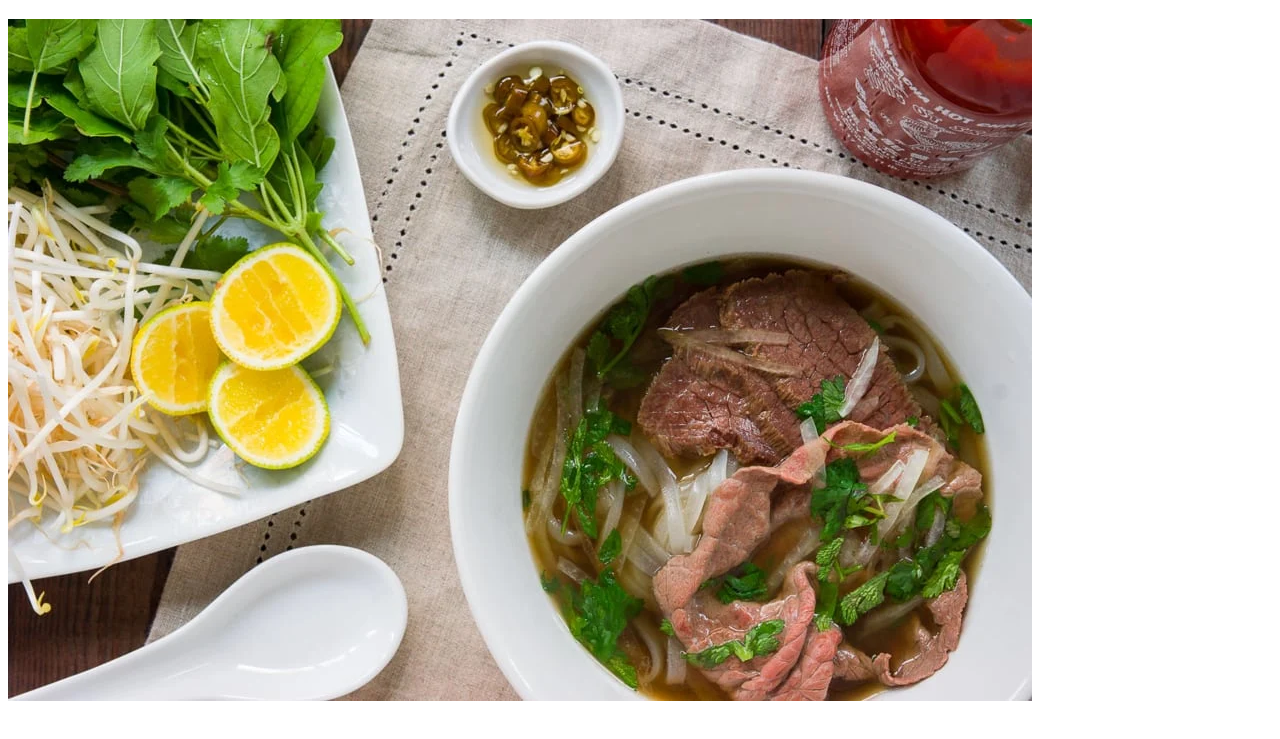
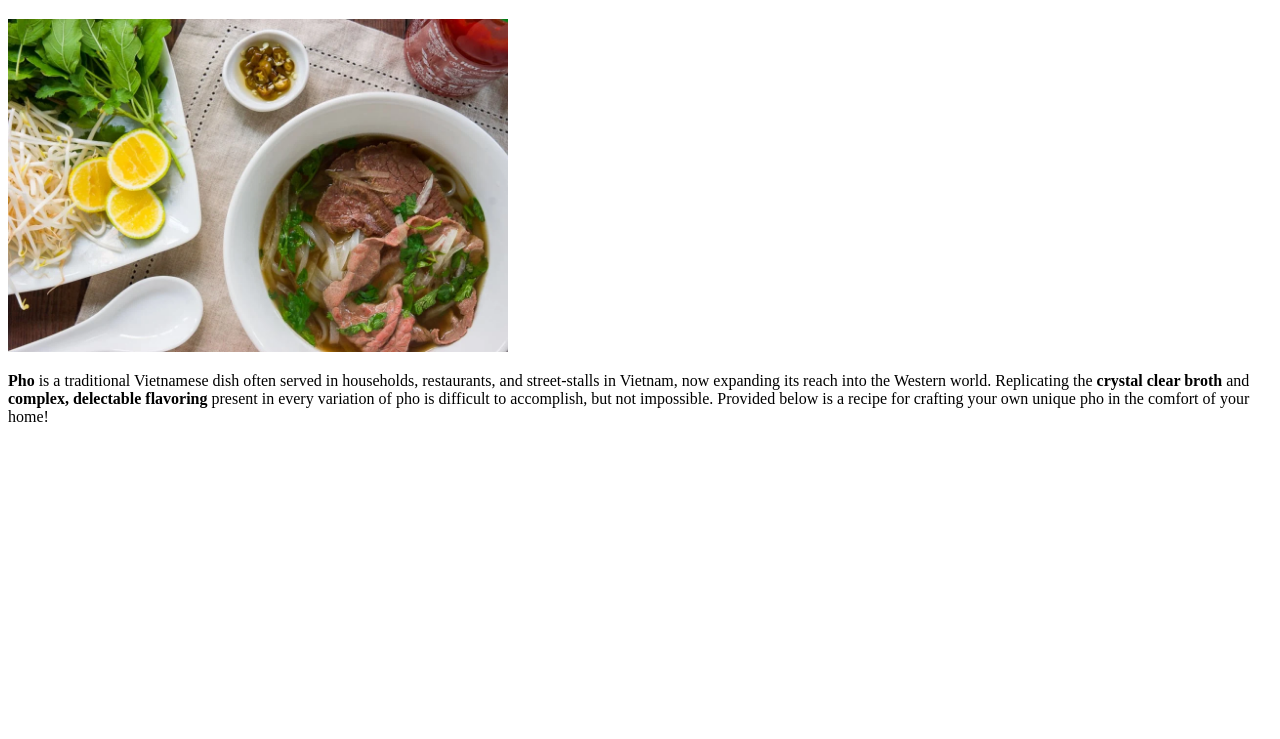
Before and after one commit to crxbun/odin-recipes, a plain HTML site: page recipes/pho.html in a window 1280 px wide. Shown: the part 61-800 px from the top of the page. Drawn offline with Linux system fonts and the light colour scheme.

Commit message:
Added recipe description to Pho recipe page

```diff
--- a/recipes/pho.html
+++ b/recipes/pho.html
@@ -7,6 +7,11 @@
 
     <body>
         <h1>Vietnamese Pho</h1>
-        <p><img src="../img/pho.png" alt="a delicious bowl of pho"></a></p>
+        <p><img src="../img/pho.png" alt="a delicious bowl of pho" width="500"></a></p>
+        <p><strong>Pho</strong> is a traditional Vietnamese dish often served in households, restaurants, and street-stalls
+            in Vietnam, now expanding its reach into the Western world. Replicating the <strong>crystal clear broth</strong>
+            and <strong>complex, delectable flavoring</strong> present in every variation of pho is difficult to accomplish, but not impossible.
+            Provided below is a recipe for crafting your own unique pho in the comfort of your home!
+        </p>
     </body>
 </html>
```
